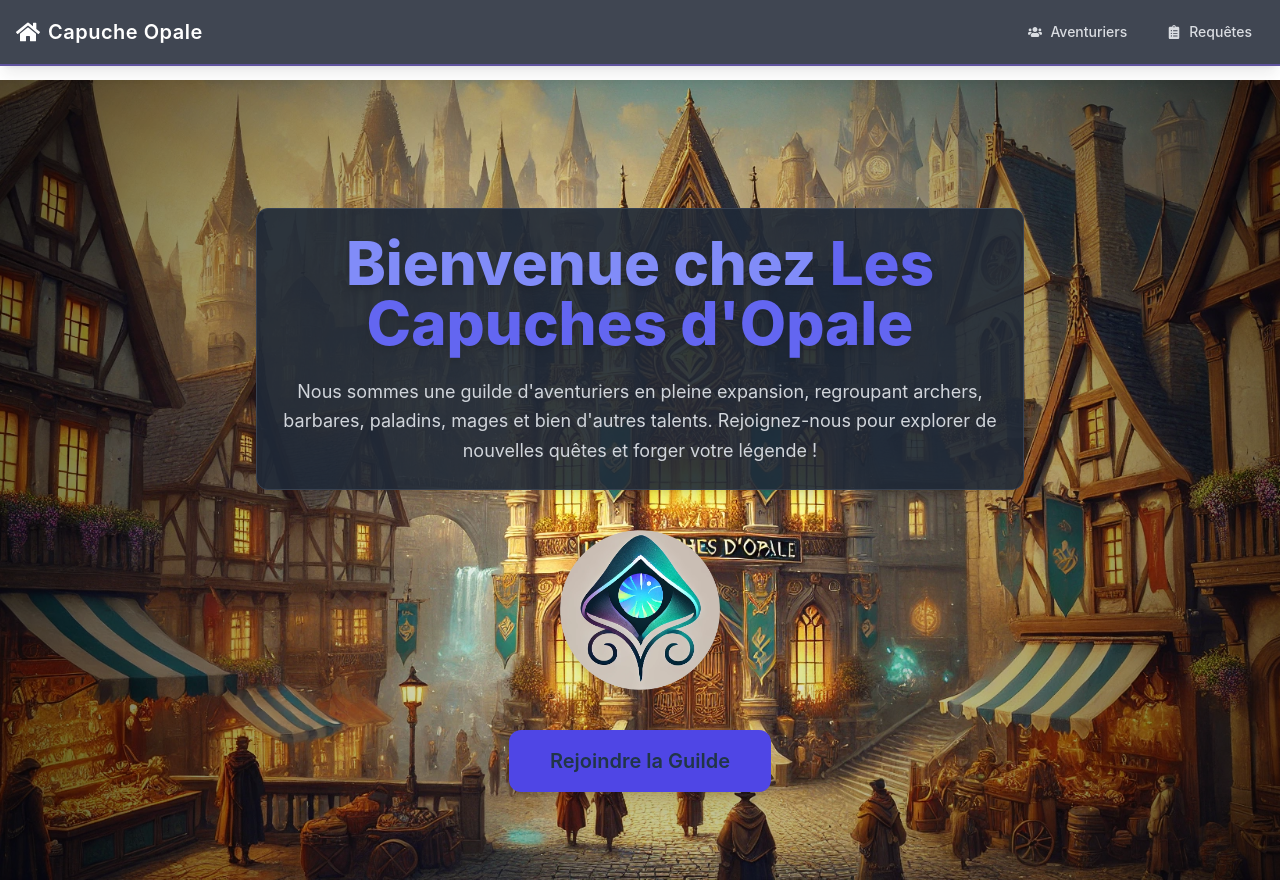
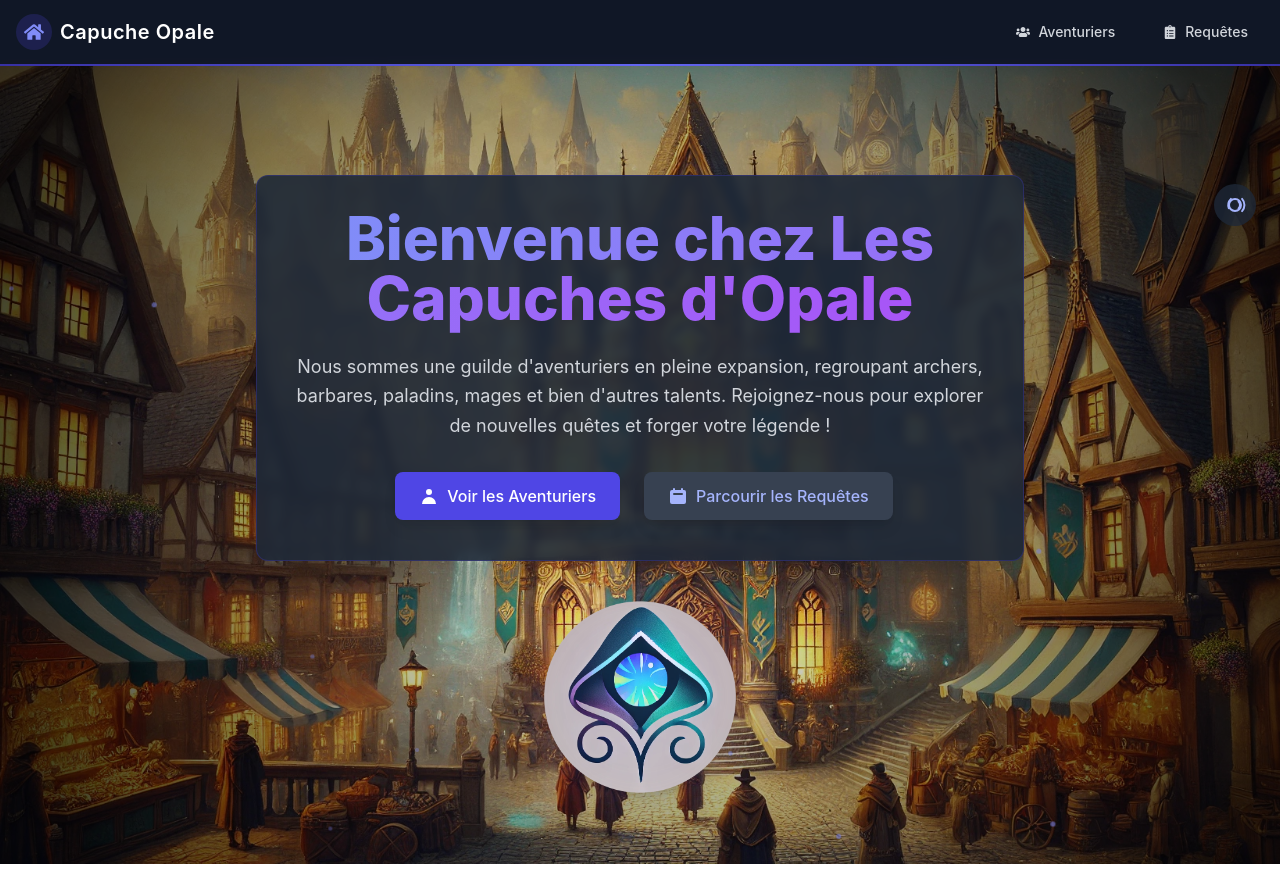
Before and after one commit to Nathaniel-Vaur-Henel/ynov-2025-M2-capuches-opale, a React (Vite) app in the folder front/: page / in a window 1280 px wide. Built offline with nearby package versions, Linux system fonts and the light colour scheme.

Commit message:
Refonte de la page d'accueil et de la navbar

```diff
--- a/front/package.json
+++ b/front/package.json
@@ -21,7 +21,7 @@
 		"react-dom": "^19.0.0",
 		"react-hook-form": "^7.50.1",
 		"react-icons": "^5.5.0",
-		"react-router-dom": "^6.22.3",
+		"react-router-dom": "^6.29.0",
 		"zod": "^3.22.4"
 	},
 	"devDependencies": {
--- a/front/src/components/layout/RootLayout.tsx
+++ b/front/src/components/layout/RootLayout.tsx
@@ -3,10 +3,10 @@ import Navbar from "../ui/Navbar";
 
 export function RootLayout() {
 	return (
-		<div className="min-h-screen bg-gray-50">
+		<div className="min-h-screen bg-gray-900 text-white">
 			<Navbar />
-			<main className="">
-					<Outlet />
+			<main className="pt-16 w-full h-full">
+				<Outlet />
 			</main>
 		</div>
 	);
--- a/front/src/components/pages/Home.tsx
+++ b/front/src/components/pages/Home.tsx
@@ -1,57 +1,200 @@
-import { useEffect, useRef } from "react";
+import { useEffect, useRef, useState } from "react";
+import { Link } from "react-router-dom";
+import background from "../../assets/background-capuches-opale.webp";
 import logo from "../../assets/logo-capuches-opale.png";
-import background from "../../assets/background-capuches-opale.webp";
 import themeMusic from "../../assets/theme-capuches-opale.mp3";
 
 export default function Home() {
 	const audioRef = useRef<HTMLAudioElement | null>(null);
+	const [isMusicPlaying, setIsMusicPlaying] = useState(false);
+	const [isAnimating, setIsAnimating] = useState(false);
 
 	useEffect(() => {
 		if (audioRef.current) {
-            audioRef.current.play().catch(error => {
+			audioRef.current
+				.play()
+				.then(() => {
+					setIsMusicPlaying(true);
+				})
+				.catch((error) => {
 					console.error("Lecture automatique bloquée :", error);
+					setIsMusicPlaying(false);
 				});
 		}
+
+		// Animation de l'apparition des éléments
+		setIsAnimating(true);
 	}, []);
 
+	const toggleMusic = () => {
+		if (audioRef.current) {
+			if (isMusicPlaying) {
+				audioRef.current.pause();
+			} else {
+				audioRef.current.play();
+			}
+			setIsMusicPlaying(!isMusicPlaying);
+		}
+	};
+
 	return (
-        <div className="relative h-screen w-full flex flex-col items-center justify-center px-6 space-y-10 bg-cover bg-center"
-             style={{ backgroundImage: `url(${background})` }}>
-            {/* Effet de brume accentué */}
+		<div
+			className="relative min-h-screen w-full flex flex-col items-center justify-center px-6 space-y-10 bg-cover bg-center"
+			style={{ backgroundImage: `url(${background})` }}
+		>
+			{/* Effet de brume amélioré */}
 			<div className="absolute inset-0 pointer-events-none">
-                <div className="absolute inset-0 bg-black opacity-70"
-                     style={{ maskImage: "radial-gradient(circle, rgba(0,0,0,0) 20%, rgba(0,0,0,0.9) 95%)" }}></div>
+				<div
+					className="absolute inset-0 bg-black opacity-75"
+					style={{
+						maskImage:
+							"radial-gradient(circle, rgba(0,0,0,0) 15%, rgba(0,0,0,1) 90%)",
+					}}
+				></div>
 			</div>
 
-            {/* Contenu */}
+			{/* Particules lumineuses */}
+			<div className="absolute inset-0 overflow-hidden pointer-events-none">
+				{[...Array(20)].map((_, i) => (
 					<div
-                className="relative w-full max-w-3xl bg-gray-800 bg-opacity-90 p-6 rounded-xl shadow-lg border border-gray-700 transform hover:scale-105 transition duration-500">
-                <h1 className="text-6xl font-extrabold mb-6 text-indigo-400 drop-shadow-lg text-center">
-                    Bienvenue chez <span className="text-indigo-500">Les Capuches d'Opale</span>
-                </h1>
-                <p className="text-lg text-gray-300 leading-relaxed text-center">
-                    Nous sommes une guilde d'aventuriers en pleine expansion, regroupant archers,
-                    barbares, paladins, mages et bien d'autres talents. Rejoignez-nous pour explorer
-                    de nouvelles quêtes et forger votre légende !
-                </p>
+						key={i}
+						className="absolute h-1 w-1 bg-indigo-400 rounded-full opacity-70"
+						style={{
+							top: `${Math.random() * 100}%`,
+							left: `${Math.random() * 100}%`,
+							animationDelay: `${Math.random() * 5}s`,
+							animation: "float 15s infinite ease-in-out",
+						}}
+					></div>
+				))}
 			</div>
 
-            {/* Logo avec animation */}
-            <div className="relative flex justify-center">
-                <img src={logo} alt="Les Capuches d'Opale"
-                     className="h-40 drop-shadow-lg transition-transform duration-500 hover:rotate-6"/>
+			{/* Bouton contrôle audio */}
+			<button
+				onClick={toggleMusic}
+				className="absolute top-20 right-6 bg-gray-800/80 hover:bg-gray-700/80 text-indigo-300 p-2 rounded-full z-10 transition-all duration-200 hover:scale-110 hover:shadow-lg hover:shadow-indigo-500/20"
+				aria-label={isMusicPlaying ? "Couper la musique" : "Jouer la musique"}
+			>
+				{isMusicPlaying ? (
+					<svg
+						xmlns="http://www.w3.org/2000/svg"
+						className="h-6 w-6"
+						fill="none"
+						viewBox="0 0 24 24"
+						stroke="currentColor"
+					>
+						<path
+							strokeLinecap="round"
+							strokeLinejoin="round"
+							strokeWidth={2}
+							d="M15.536 8.464a5 5 0 010 7.072M12 18a6 6 0 01-6-6 6 6 0 0112 0 6 6 0 01-6 6z"
+						/>
+						<path
+							strokeLinecap="round"
+							strokeLinejoin="round"
+							strokeWidth={2}
+							d="M19.071 5.929a9 9 0 010 12.142M7.929 5.929a9 9 0 00-2.122 9.172"
+						/>
+					</svg>
+				) : (
+					<svg
+						xmlns="http://www.w3.org/2000/svg"
+						className="h-6 w-6"
+						fill="none"
+						viewBox="0 0 24 24"
+						stroke="currentColor"
+					>
+						<path
+							strokeLinecap="round"
+							strokeLinejoin="round"
+							strokeWidth={2}
+							d="M5.586 15H4a1 1 0 01-1-1v-4a1 1 0 011-1h1.586l4.707-4.707C10.923 3.663 12 4.109 12 5v14c0 .891-1.077 1.337-1.707.707L5.586 15z"
+							clipRule="evenodd"
+						/>
+						<path
+							strokeLinecap="round"
+							strokeLinejoin="round"
+							strokeWidth={2}
+							d="M17 14l2-2m0 0l2-2m-2 2l-2-2m2 2l2 2"
+						/>
+					</svg>
+				)}
+			</button>
+
+			{/* Contenu principal avec animation */}
+			<div
+				className={`relative w-full max-w-3xl bg-gray-800/90 p-8 rounded-xl shadow-2xl border border-indigo-700/30 backdrop-blur-sm transition-all duration-700 ${
+					isAnimating ? "opacity-100 translate-y-0" : "opacity-0 translate-y-10"
+				}`}
+			>
+				<h1 className="text-6xl font-extrabold mb-6 text-center">
+					<span className="bg-clip-text text-transparent bg-gradient-to-r from-indigo-400 to-purple-500">
+						Bienvenue chez Les Capuches d'Opale
+					</span>
+				</h1>
+				<p className="text-lg text-gray-300 leading-relaxed text-center mb-6">
+					Nous sommes une guilde d'aventuriers en pleine expansion, regroupant
+					archers, barbares, paladins, mages et bien d'autres talents.
+					Rejoignez-nous pour explorer de nouvelles quêtes et forger votre
+					légende !
+				</p>
+
+				<div className="flex justify-center mt-4 space-x-4 flex-wrap">
+					<Link
+						to="/aventuriers"
+						className="bg-indigo-600 hover:bg-indigo-700 text-white px-6 py-3 rounded-lg shadow-lg transition-all duration-200 flex items-center m-2 hover:scale-105 hover:shadow-indigo-600/20 hover:shadow-xl"
+					>
+						<svg
+							xmlns="http://www.w3.org/2000/svg"
+							className="h-5 w-5 mr-2"
+							viewBox="0 0 20 20"
+							fill="currentColor"
+						>
+							<path
+								fillRule="evenodd"
+								d="M10 9a3 3 0 100-6 3 3 0 000 6zm-7 9a7 7 0 1114 0H3z"
+								clipRule="evenodd"
+							/>
+						</svg>
+						Voir les Aventuriers
+					</Link>
+					<Link
+						to="/requetes"
+						className="bg-gray-700 hover:bg-gray-600 text-indigo-300 hover:text-white px-6 py-3 rounded-lg shadow-lg transition-all duration-200 flex items-center m-2 hover:scale-105 hover:shadow-indigo-600/20 hover:shadow-xl"
+					>
+						<svg
+							xmlns="http://www.w3.org/2000/svg"
+							className="h-5 w-5 mr-2"
+							viewBox="0 0 20 20"
+							fill="currentColor"
+						>
+							<path
+								fillRule="evenodd"
+								d="M6 2a1 1 0 00-1 1v1H4a2 2 0 00-2 2v10a2 2 0 002 2h12a2 2 0 002-2V6a2 2 0 00-2-2h-1V3a1 1 0 10-2 0v1H7V3a1 1 0 00-1-1zm0 5a1 1 0 000 2h8a1 1 0 100-2H6z"
+								clipRule="evenodd"
+							/>
+						</svg>
+						Parcourir les Requêtes
+					</Link>
+				</div>
 			</div>
 
-            {/* Bouton pour rejoindre la guilde avec effet lumineux */}
-            <div className="relative">
-                <button className="bg-indigo-600 hover:bg-indigo-700 text-xl font-semibold px-10 py-4 rounded-xl shadow-xl transition duration-300
-        relative overflow-hidden before:absolute before:inset-0 before:bg-indigo-500 before:scale-x-0 before:origin-right before:transition-transform before:duration-300 hover:before:scale-x-100 hover:before:origin-left">
-                    <span className="relative">Rejoindre la Guilde</span>
-                </button>
+			{/* Logo avec animation améliorée */}
+			<div
+				className={`relative flex justify-center mt-8 transition-all duration-1000 ${
+					isAnimating ? "opacity-100 scale-100" : "opacity-0 scale-90"
+				}`}
+			>
+				<img
+					src={logo}
+					alt="Les Capuches d'Opale"
+					className="h-48 drop-shadow-lg transition-all duration-500 hover:rotate-6 hover:scale-110"
+				/>
+				<div className="absolute -inset-4 bg-indigo-500/20 rounded-full filter blur-xl opacity-70 animate-pulse"></div>
 			</div>
 
-            {/* Ajout de la musique */}
-            <audio ref={audioRef} src={themeMusic} autoPlay loop />
+			{/* Musique */}
+			<audio ref={audioRef} src={themeMusic} loop />
 		</div>
 	);
 }
--- a/front/src/components/ui/Navbar.tsx
+++ b/front/src/components/ui/Navbar.tsx
@@ -1,8 +1,10 @@
+import { useEffect, useState } from "react";
 import { FaClipboardList, FaHome, FaUsers } from "react-icons/fa";
 import { Link, useLocation } from "react-router-dom";
 
 export default function Navbar() {
 	const location = useLocation();
+	const [scrolled, setScrolled] = useState(false);
 
 	const isActivePath = (path: string) => location.pathname === path;
 
@@ -11,14 +13,38 @@ export default function Navbar() {
 		{ path: "/requetes", label: "Requêtes", icon: <FaClipboardList /> },
 	];
 
+	// Effet de scroll pour changer l'apparence de la navbar
+	useEffect(() => {
+		const handleScroll = () => {
+			if (window.scrollY > 20) {
+				setScrolled(true);
+			} else {
+				setScrolled(false);
+			}
+		};
+
+		window.addEventListener("scroll", handleScroll);
+		return () => {
+			window.removeEventListener("scroll", handleScroll);
+		};
+	}, []);
+
 	return (
-		<nav className="fixed top-0 left-0 right-0 bg-gray-900 shadow-lg z-50 opacity-80">
+		<nav
+			className={`fixed top-0 left-0 right-0 z-50 transition-all duration-300 ${
+				scrolled
+					? "bg-gray-900/95 shadow-lg backdrop-blur-sm"
+					: "bg-gray-900/90 backdrop-blur-sm"
+			}`}
+		>
 			<div className="max-w-7xl mx-auto px-4">
 				<div className="flex items-center justify-between h-16">
 					{/* Logo */}
-					<Link to="/" className="flex items-center">
-						<FaHome className="h-6 w-6 text-white" />
-						<span className="ml-2 text-xl font-semibold text-white tracking-wide">
+					<Link to="/" className="flex items-center group">
+						<div className="p-2 rounded-full bg-indigo-600/20 group-hover:bg-indigo-600/40 transition-colors duration-200">
+							<FaHome className="h-5 w-5 text-indigo-400 group-hover:text-white transition-colors duration-200" />
+						</div>
+						<span className="ml-2 text-xl font-semibold text-white tracking-wide group-hover:text-indigo-300 transition-colors duration-200">
 							Capuche Opale
 						</span>
 					</Link>
@@ -30,12 +56,12 @@ export default function Navbar() {
 								key={path}
 								to={path}
 								className={`
-									flex items-center px-3 py-2 rounded-md
-									text-sm font-medium transition-colors duration-200
+									flex items-center px-4 py-2 rounded-md
+									text-sm font-medium transition-all duration-200
 									${
 										isActivePath(path)
-											? "bg-gray-800 text-white"
-											: "text-gray-300 hover:bg-gray-700 hover:text-white"
+											? "bg-indigo-700 text-white shadow-md shadow-indigo-700/30"
+											: "text-gray-300 hover:bg-gray-800 hover:text-indigo-300"
 									}
 								`}
 							>
@@ -47,8 +73,8 @@ export default function Navbar() {
 				</div>
 			</div>
 
-			{/* Subtle accent line */}
-			<div className="h-[2px] bg-primary/50" />
+			{/* Accent line with pulsing animation */}
+			<div className="h-[2px] bg-gradient-to-r from-indigo-800 via-indigo-500 to-indigo-800" />
 		</nav>
 	);
 }
--- a/front/src/index.css
+++ b/front/src/index.css
@@ -43,12 +43,13 @@ a:hover {
 	color: #535bf2;
 }
 
-body {
+body,
+html {
+	background-color: #111827; /* bg-gray-900 */
+	color: white;
 	margin: 0;
-	display: block;
-	min-width: 320px;
+	padding: 0;
 	min-height: 100vh;
-	padding-top: 5rem;
 }
 
 h1 {
@@ -87,3 +88,15 @@ button:focus-visible {
 		background-color: #f9f9f9;
 	}
 }
+
+@keyframes float {
+	0%,
+	100% {
+		transform: translate(0, 0) scale(1);
+		opacity: 0.3;
+	}
+	50% {
+		transform: translate(30px, -30px) scale(1.5);
+		opacity: 0.7;
+	}
+}
```
Also changed, not shown: 1 other file (tests, documents, lock files or other folders). Lines whose indentation alone changed are shown as unchanged.
